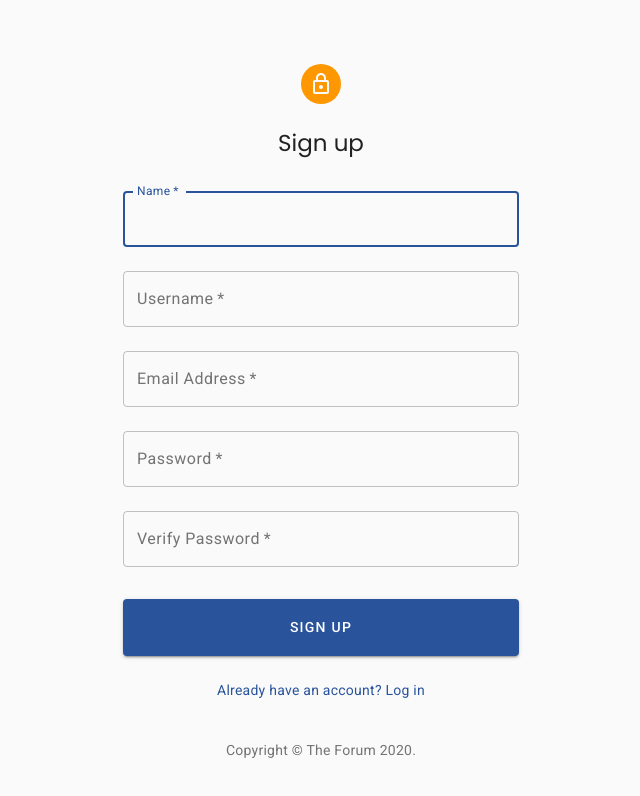
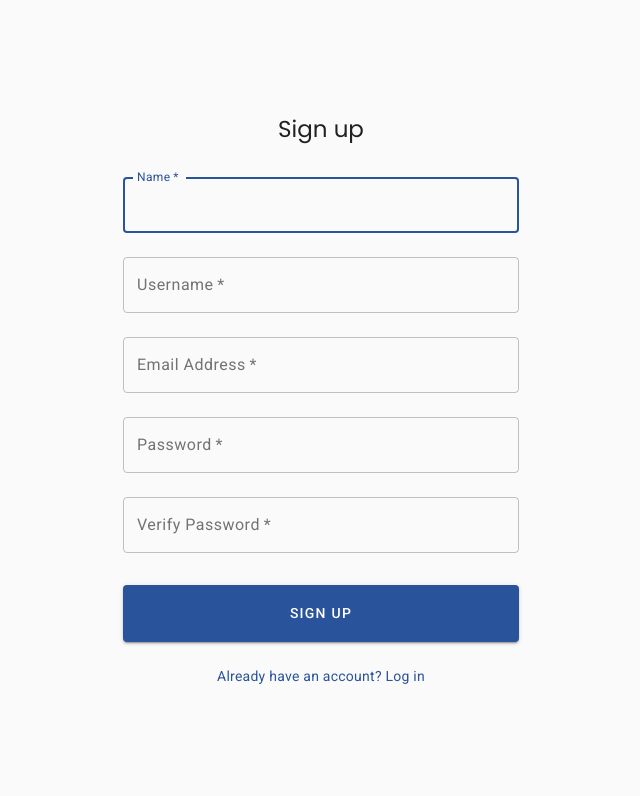
Before and after one commit to brianhyun/web-forum, a React (Create React App) app in the folder client/: page /signup in a window 1280 px wide. Shown: the top 796 px of the page, without its empty margins (319-959 px from the left). Built offline with nearby package versions, Linux system fonts and the light colour scheme.

Commit message:
Remove copyright labels and avator icon from signup and login labels

```diff
--- a/client/src/components/auth/Login.js
+++ b/client/src/components/auth/Login.js
@@ -9,17 +9,14 @@ import { loginUser } from '../../redux/slices/authSlice';
 import { selectFormErrors } from '../../redux/slices/errorsSlice';
 
 // Material UI Styles
-import Avatar from '@material-ui/core/Avatar';
 import Button from '@material-ui/core/Button';
 import CssBaseline from '@material-ui/core/CssBaseline';
 import TextField from '@material-ui/core/TextField';
 import Grid from '@material-ui/core/Grid';
 import Box from '@material-ui/core/Box';
-import LockOutlinedIcon from '@material-ui/icons/LockOutlined';
 import Typography from '@material-ui/core/Typography';
 import { makeStyles } from '@material-ui/core/styles';
 import Container from '@material-ui/core/Container';
-import Copyright from '../tags/Copyright';
 
 const useStyles = makeStyles((theme) => ({
     paper: {
@@ -28,10 +25,6 @@ const useStyles = makeStyles((theme) => ({
         flexDirection: 'column',
         justifyContent: 'center',
         height: '100vh',
-    },
-    avatar: {
-        margin: theme.spacing(3),
-        backgroundColor: theme.palette.secondary.main,
     },
     form: {
         width: '100%',
@@ -87,11 +80,8 @@ function Login(props) {
         <Container component="main" maxWidth="xs">
             <CssBaseline />
             <Box className={classes.paper}>
-                <Avatar className={classes.avatar}>
-                    <LockOutlinedIcon />
-                </Avatar>
                 <Typography component="h1" variant="h5">
-                    Sign in
+                    Log in
                 </Typography>
                 <form
                     className={classes.form}
@@ -156,9 +146,6 @@ function Login(props) {
                         </Grid>
                     </Grid>
                 </form>
-                <Box mt={8}>
-                    <Copyright />
-                </Box>
             </Box>
         </Container>
     );
--- a/client/src/components/auth/Signup.js
+++ b/client/src/components/auth/Signup.js
@@ -9,17 +9,13 @@ import { signupUser } from '../../redux/slices/authSlice';
 import { selectFormErrors } from '../../redux/slices/errorsSlice';
 
 // Material UI Styles
-import Avatar from '@material-ui/core/Avatar';
 import Button from '@material-ui/core/Button';
 import CssBaseline from '@material-ui/core/CssBaseline';
 import TextField from '@material-ui/core/TextField';
 import Grid from '@material-ui/core/Grid';
-import Box from '@material-ui/core/Box';
-import LockOutlinedIcon from '@material-ui/icons/LockOutlined';
 import Typography from '@material-ui/core/Typography';
 import { makeStyles } from '@material-ui/core/styles';
 import Container from '@material-ui/core/Container';
-import Copyright from '../tags/Copyright';
 
 const useStyles = makeStyles((theme) => ({
     paper: {
@@ -28,10 +24,6 @@ const useStyles = makeStyles((theme) => ({
         flexDirection: 'column',
         justifyContent: 'center',
         height: '100vh',
-    },
-    avatar: {
-        margin: theme.spacing(3),
-        backgroundColor: theme.palette.secondary.main,
     },
     form: {
         width: '100%',
@@ -93,9 +85,6 @@ function Signup(props) {
         <Container component="main" maxWidth="xs">
             <CssBaseline />
             <div className={classes.paper}>
-                <Avatar className={classes.avatar}>
-                    <LockOutlinedIcon />
-                </Avatar>
                 <Typography component="h1" variant="h5">
                     Sign up
                 </Typography>
@@ -197,9 +186,6 @@ function Signup(props) {
                         </Grid>
                     </Grid>
                 </form>
-                <Box mt={5}>
-                    <Copyright />
-                </Box>
             </div>
         </Container>
     );
--- a/client/src/components/tags/Copyright.js
+++ /dev/null
@@ -1,21 +0,0 @@
-// Dependencies
-import React from 'react';
-
-// Styles
-import Link from '@material-ui/core/Link';
-import Typography from '@material-ui/core/Typography';
-
-function Copyright() {
-    return (
-        <Typography variant="body2" color="textSecondary" align="center">
-            {'Copyright © '}
-            <Link color="inherit" href="#">
-                The Forum
-            </Link>{' '}
-            {new Date().getFullYear()}
-            {'.'}
-        </Typography>
-    );
-}
-
-export default Copyright;
```
Also changed, not shown: 1 other file (tests, documents, lock files or other folders).
